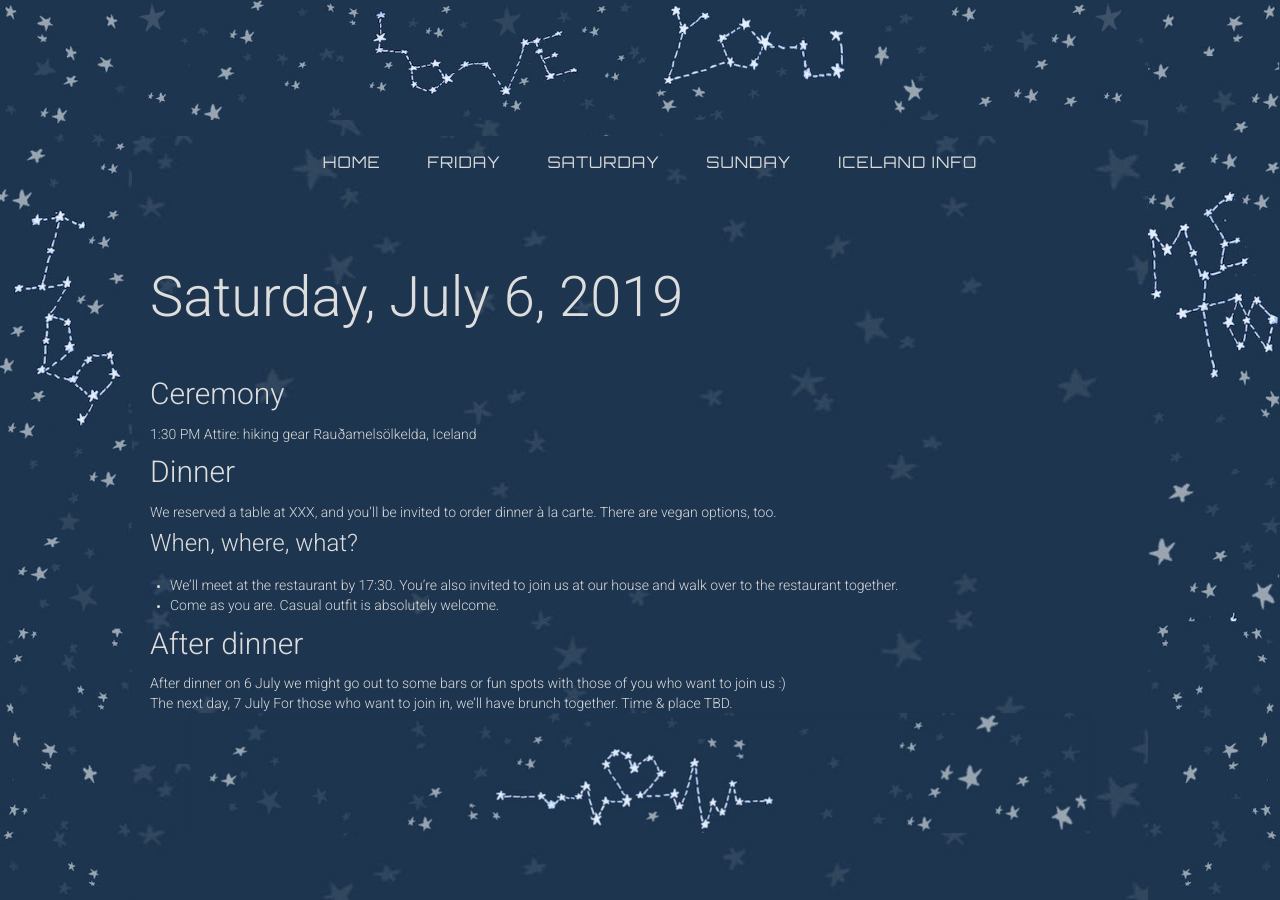
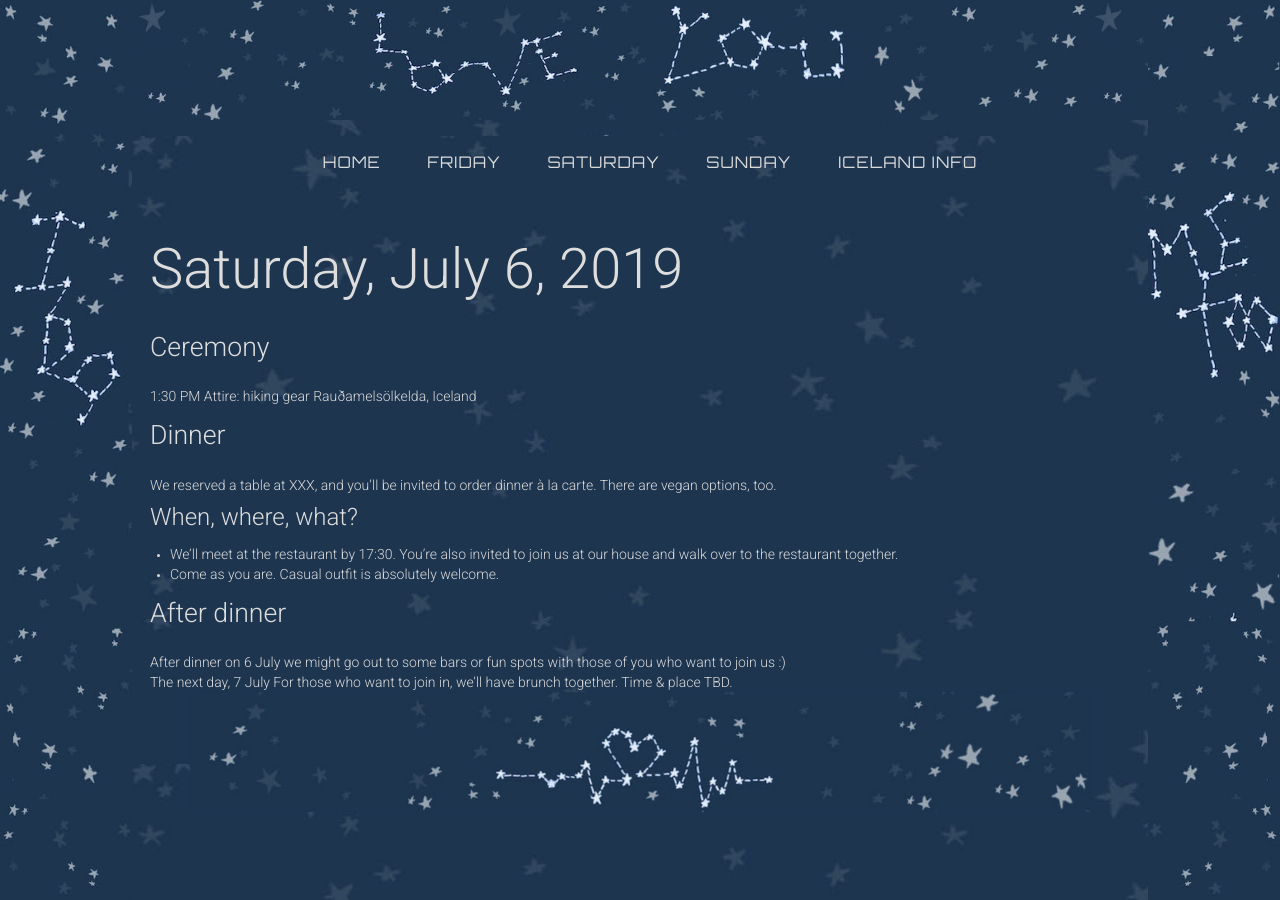
Before and after one commit to rltvty/olkelda, a Jekyll site: the page built from saturday.md, in a window 1280 px wide. Built offline with Jekyll 4.4.1, drawn with Linux system fonts in a browser that asks for light colours.

Commit message:
updated headers

```diff
--- a/_sass/bootstrap.scss
+++ b/_sass/bootstrap.scss
@@ -23,11 +23,6 @@ html {
 
 body {
   margin: 0
-}
-
-h1 {
-  font-size: 2em;
-  margin: 0.67em 0
 }
 
 abbr[title] {
--- a/_sass/main.scss
+++ b/_sass/main.scss
@@ -50,29 +50,52 @@ h1, h2, h3, h4, h5, h6 {
   text-rendering: optimizeLegibility
 }
 
+h1 {
+  font-size: 24pt;
+  margin-top: 10px;
+  margin-bottom: 20px;
+  margin-left: 0px;
+  margin-right: 0px;
+}
+
 h2 {
-  font-size: 3em;
-  margin: 0.25em 0
+  font-size: 20pt;
+  margin-top: 10px;
+  margin-bottom: 20px;
+  margin-left: 0px;
+  margin-right: 0px;
 }
 
 h3 {
-  font-size: 2.4em;
-  margin: 0.2em 0 0.6em 0
+  font-size: 18pt;
+  margin-top: 5px;
+  margin-bottom: 10px;
+  margin-left: 0px;
+  margin-right: 0px;
 }
 
 h4 {
-  font-size: 2em;
-  margin: 0.2em 0
+  font-size: 16pt;
+  margin-top: 5px;
+  margin-bottom: 10px;
+  margin-left: 0px;
+  margin-right: 0px;
 }
 
 h5 {
-  font-size: 1.5em;
-  margin: 0.6em 0
+  font-size: 14pt;
+  margin-top: 0px;
+  margin-bottom: 0px;
+  margin-left: 0px;
+  margin-right: 0px;
 }
 
 h6 {
-  font-size: 1.8em;
-  margin: 0.6em 0
+  font-size: 12pt;
+  margin-top: 0px;
+  margin-bottom: 0px;
+  margin-left: 0px;
+  margin-right: 0px;
 }
 
 html {
```
